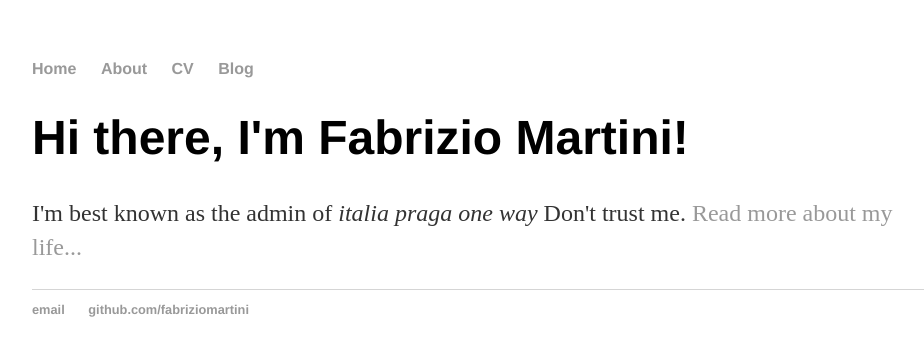
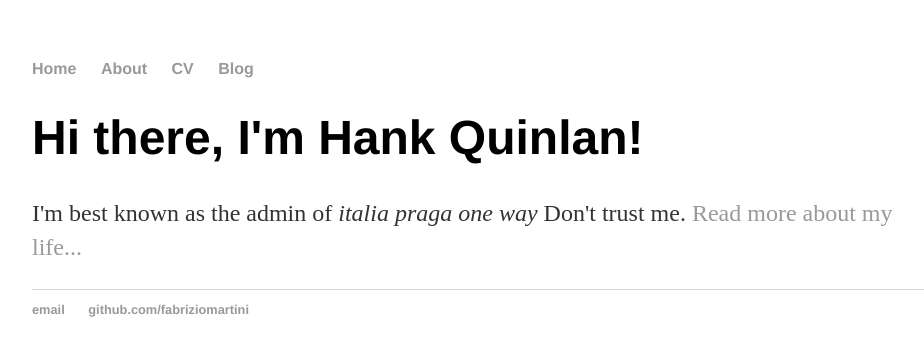
Before and after one commit to fabriziomartini/fabrizio.github.io, a Jekyll site: the page built from index.html, in a window 1280 px wide. Shown: the top 356 px of the page, without its empty margins (160-1084 px from the left). Built offline with Jekyll 4.4.1, drawn with Linux system fonts in a browser that asks for light colours.

Commit message:
Update index.html

```diff
--- a/index.html
+++ b/index.html
@@ -1,30 +1,8 @@
-<!DOCTYPE html>
-<html>
-	<head>
-		<title>Fabrizio Martini, italia praga one way</title>
-		<!-- link to main stylesheet -->
-		<link rel="stylesheet" type="text/css" href="/css/main.css">
-	</head>
-	<body>
-		<nav>
-    		<ul>
-        		<li><a href="/">Home</a></li>
-	        	<li><a href="/about">About</a></li>
-        		<li><a href="/cv">CV</a></li>
-        		<li><a href="/blog">Blog</a></li>
-    		</ul>
-		</nav>
-		<div class="container">
-    		<div class="blurb">
-        		<h1>Hi there, I'm Fabrizio Martini!</h1>
-				<p>I'm best known as the admin of <em>italia praga one way</em> Don't trust me. <a href="/about">Read more about my life...</a></p>
-    		</div><!-- /.blurb -->
-		</div><!-- /.container -->
-		<footer>
-    		<ul>
-        		<li><a href="mailto:info@fabriziomartini.com">email</a></li>
-        		<li><a href="https://github.com/fabriziomartini">github.com/fabriziomartini</a></li>
-			</ul>
-		</footer>
-	</body>
-</html>
+---
+layout: default
+title: Fabrizio Martini, italia praga one way
+---
+<div class="blurb">
+	<h1>Hi there, I'm Hank Quinlan!</h1>
+	<p>I'm best known as the admin of <em>italia praga one way</em> Don't trust me. <a href="/about">Read more about my life...</a></p>
+</div><!-- /.blurb -->
```
